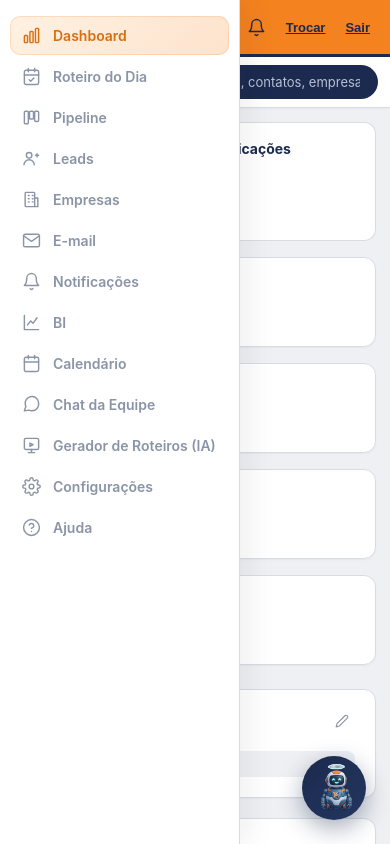
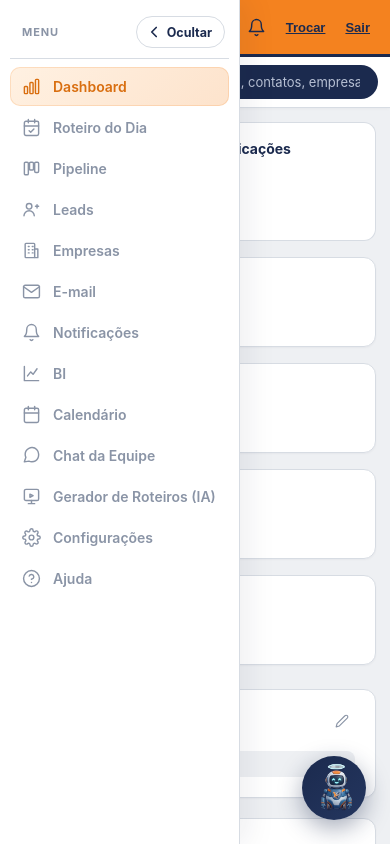
Before and after one commit to velocitaglobal00/velocita-global-crm, a website: page views/app.html in a window 390 px wide. Drawn offline with Linux system fonts and the light colour scheme; no server answers.

Commit message:
Botão Ocultar no topo do menu lateral
No celular/PWA o menu abre pelos 3 riscos e agora fecha pelo botão
"Ocultar" no topo dele (também fecha tocando fora). Barra de status do
iPhone no modo padrão para o app instalado não ficar por baixo dela.

Co-Authored-By: Claude Opus 5.5 <noreply@anthropic.com>

```diff
--- a/public/css/style.css
+++ b/public/css/style.css
@@ -373,6 +373,42 @@ body {
 .sidebar.collapsed {
   width: 0;
   padding: 16px 0;
+}
+
+/* topo do menu lateral com o botão de ocultar (principalmente no celular / PWA) */
+.sidebar-head {
+  display: flex;
+  align-items: center;
+  justify-content: space-between;
+  padding: 0 4px 10px 12px;
+  margin-bottom: 8px;
+  border-bottom: 1px solid var(--vg-border);
+  white-space: nowrap;
+}
+.sidebar-head span {
+  font-size: 11px;
+  font-weight: 700;
+  letter-spacing: 0.08em;
+  text-transform: uppercase;
+  color: var(--vg-text-muted);
+}
+.sidebar-close {
+  display: inline-flex;
+  align-items: center;
+  gap: 4px;
+  border: 1.5px solid var(--vg-border);
+  background: var(--vg-surface);
+  color: var(--vg-heading);
+  border-radius: 999px;
+  padding: 6px 12px 6px 8px;
+  font: inherit;
+  font-size: 12.5px;
+  font-weight: 700;
+  cursor: pointer;
+}
+.sidebar-close:hover {
+  border-color: var(--vg-orange);
+  color: var(--vg-orange-dark);
 }
 
 .sidebar-link {
@@ -2617,6 +2653,8 @@ table.data-table tr.clickable:hover {
     width: 240px;
     padding: 16px 10px;
     box-shadow: 6px 0 30px var(--vg-shadow);
+    padding-top: calc(16px + env(safe-area-inset-top, 0px));
+    overflow-y: auto;
     transform: translateX(0);
     transition: transform 0.2s ease;
   }
--- a/views/app.html
+++ b/views/app.html
@@ -11,7 +11,7 @@
 <meta name="apple-mobile-web-app-capable" content="yes" />
 <meta name="mobile-web-app-capable" content="yes" />
 <meta name="apple-mobile-web-app-title" content="Velocita" />
-<meta name="apple-mobile-web-app-status-bar-style" content="black-translucent" />
+<meta name="apple-mobile-web-app-status-bar-style" content="default" />
 <link rel="stylesheet" href="/css/style.css" />
 <script>
   try {
@@ -66,6 +66,13 @@
     <div class="body-wrap">
       <!-- Sidebar -->
       <aside class="sidebar" id="sidebar">
+        <div class="sidebar-head">
+          <span>Menu</span>
+          <button type="button" id="sidebar-close" class="sidebar-close" title="Ocultar menu" aria-label="Ocultar menu">
+            <svg viewBox="0 0 24 24" width="18" height="18" fill="none" stroke="currentColor" stroke-width="2.2" stroke-linecap="round" stroke-linejoin="round"><path d="M15 18l-6-6 6-6"></path></svg>
+            Ocultar
+          </button>
+        </div>
         <div class="sidebar-link active" data-view="dashboard">
           <svg class="si" viewBox="0 0 24 24"><rect x="3" y="12" width="4" height="9" rx="1"></rect><rect x="10" y="7" width="4" height="14" rx="1"></rect><rect x="17" y="3" width="4" height="18" rx="1"></rect></svg>
           Dashboard
```
Also changed, not shown: public/login.html (+1 -1 lines), public/js/app.js.
